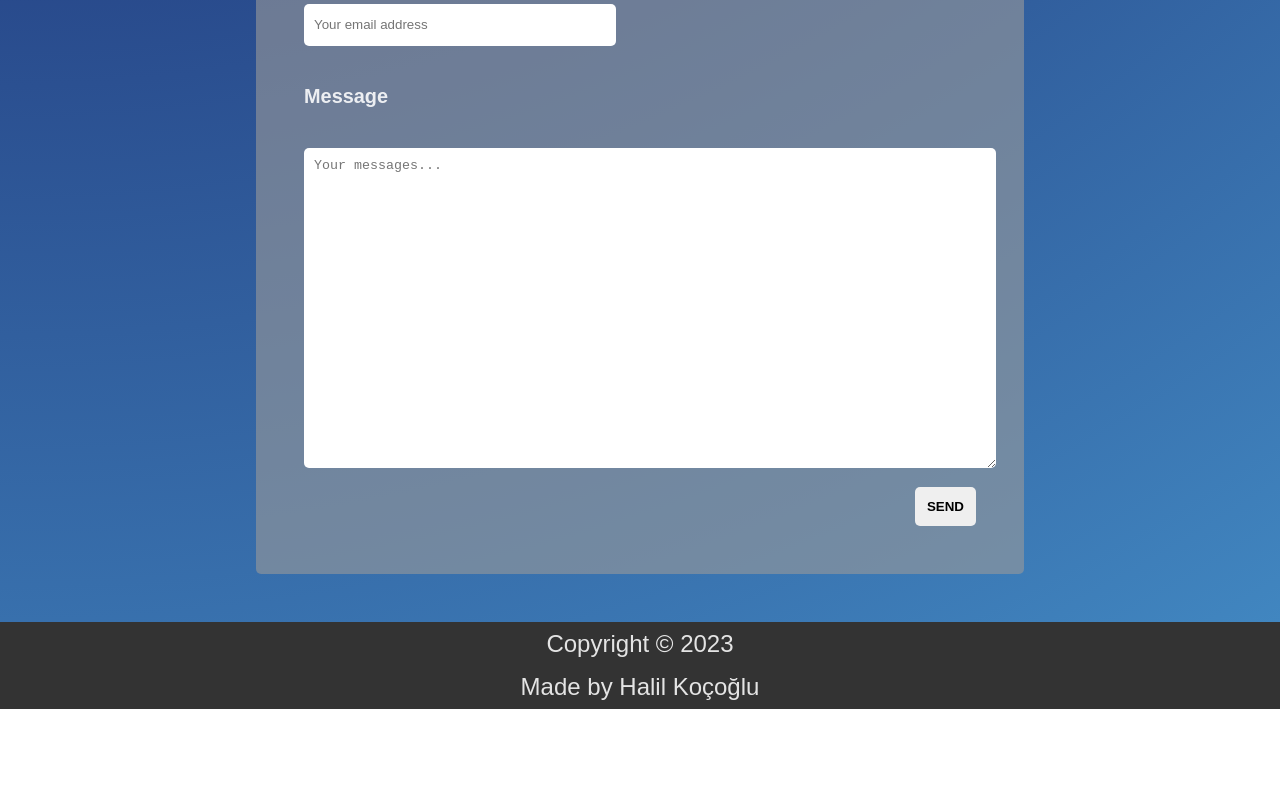
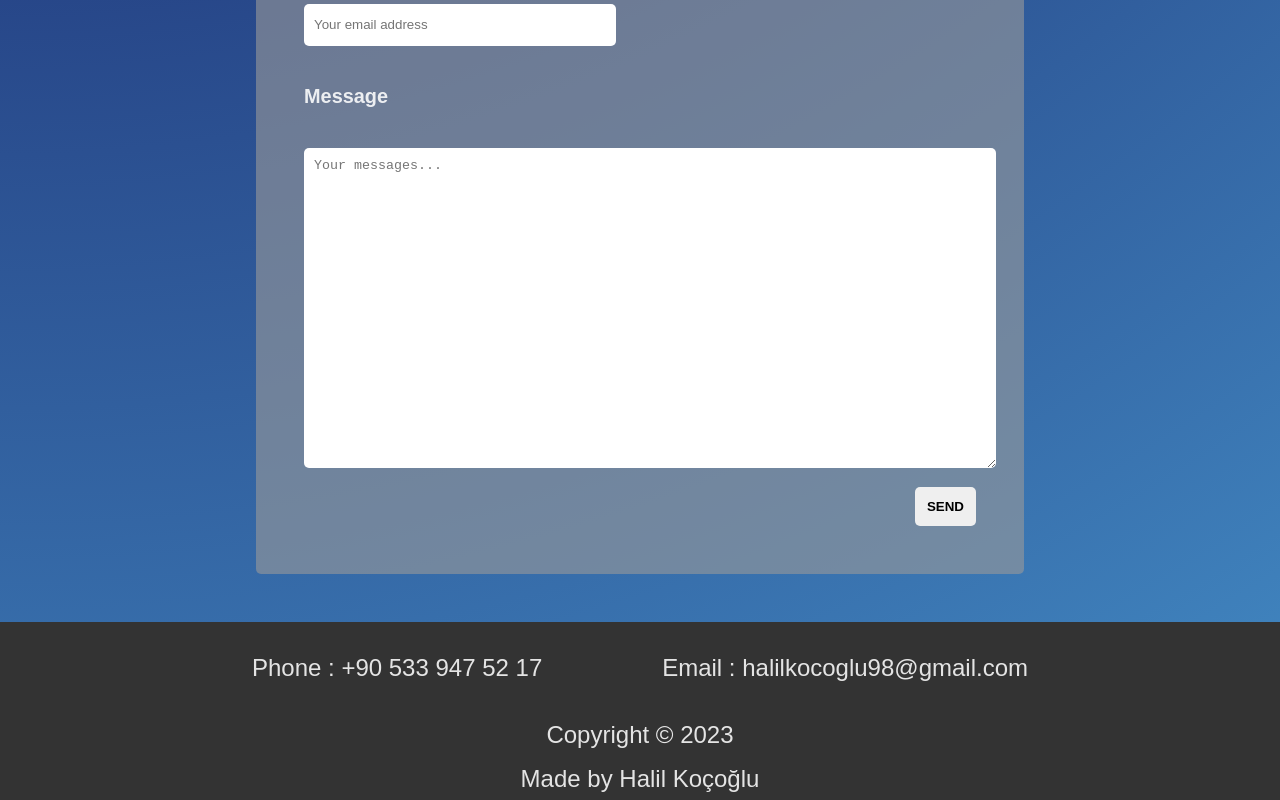
Before and after one commit to halilkocoglu/portfolio-website-frontend, a React (Vite) app: page / in a window 1280 px wide. Shown: the part 3584-4384 px from the top of the page. Before the commit the page ends 4293 px from the top, so only its background shows below. Built offline with nearby package versions, Linux system fonts and the light colour scheme.

Commit message:
Footer update

```diff
--- a/src/App.css
+++ b/src/App.css
@@ -2,6 +2,6 @@
 .App {
     display: flex;
     flex-direction: column;
-    justify-content: flex-start;
+    justify-content: center;
     align-items: center;
 }
--- a/src/components/Footer/Footer.jsx
+++ b/src/components/Footer/Footer.jsx
@@ -3,6 +3,16 @@ import "./footer.css";
 function Footer() {
   return (
     <div className="footer-container">
+      <div className="com">
+        <div>
+          <span>Phone : </span>
+          <span>+90 533 947 52 17</span>
+        </div>
+        <div>
+          <span>Email : </span>
+          <span>halilkocoglu98@gmail.com</span>
+        </div>
+      </div>
       <div>
         Copyright &copy; 2023
       </div>
--- a/src/components/Footer/footer.css
+++ b/src/components/Footer/footer.css
@@ -7,7 +7,13 @@
     background-color: var(--BG_HOVER);
     margin-top: 2rem;
 }
-
+.com {
+    width: 70%;
+    display: inline-flex;
+    flex-direction: row;
+    justify-content: space-around;
+    margin: 1rem;
+}
 
 .footer-container a {
     color: var(--COLOR);
```
Also changed, not shown: src/Contexts/formContext.jsx (+4 -4 lines).
